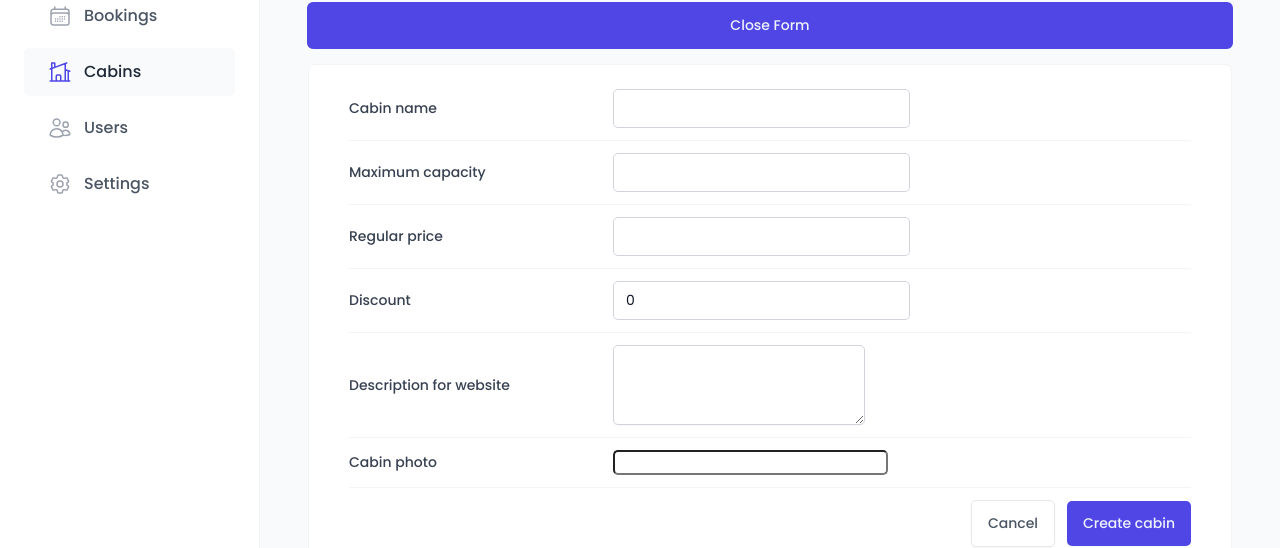
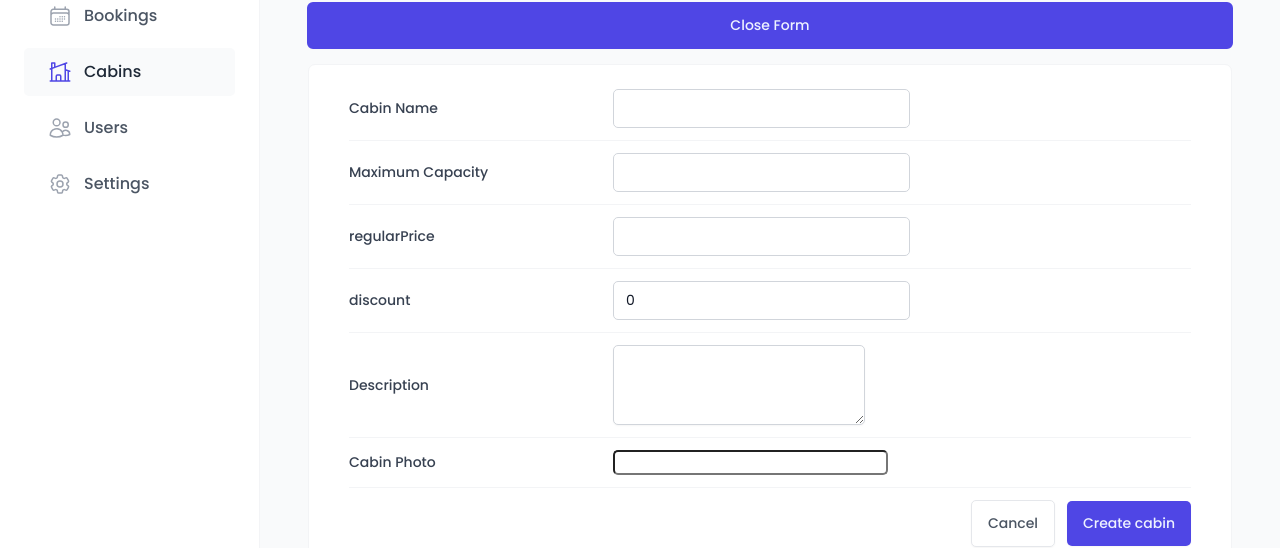
Before and after one commit to solomonadzape95/wild_oasis, a React (Vite) app: page /cabins in a window 1280 px wide. Both pictures are taken after a click on the button "Add new Cabin". Shown: the part 231-779 px from the top of the page. Built offline with nearby package versions, Linux system fonts and the light colour scheme; no server answers; the database is empty; a web font is replaced by a local one.

Commit message:
added form validations

```diff
--- a/src/features/cabins/CreateCabinForm.jsx
+++ b/src/features/cabins/CreateCabinForm.jsx
@@ -10,6 +10,7 @@ import { useForm } from "react-hook-form";
 import toast from "react-hot-toast";
 import { createCabin } from "../../services/apiCabins";
 import { useMutation, useQueryClient } from "@tanstack/react-query";
+import { StyledFormRow } from "../../ui/FormRow";
 
 const FormRow = styled.div`
   display: grid;
@@ -48,7 +49,9 @@ const Error = styled.span`
 `;
 
 function CreateCabinForm() {
-  const { register, handleSubmit, reset } = useForm();
+  const { register, handleSubmit, reset, getValues, formState } = useForm();
+  const { errors } = formState;
+  console.log(errors);
   const queryClient = useQueryClient();
   const { mutate, isLoading: isCreating } = useMutation({
     mutationFn: createCabin,
@@ -73,57 +76,67 @@ function CreateCabinForm() {
   }
   return (
     <Form onSubmit={handleSubmit(onSubmit, onError)}>
-      <FormRow>
-        <Label htmlFor="name">Cabin name</Label>
+      <StyledFormRow label="Cabin Name" error={errors?.name?.message}>
         <Input
           type="text"
           id="name"
-          {...register("name", { required: "This field is required" })}
+          {...register("name", {
+            required: "This field is required",
+          })}
         />
-      </FormRow>
+      </StyledFormRow>
 
-      <FormRow>
-        <Label htmlFor="maxCapacity">Maximum capacity</Label>
+      <StyledFormRow
+        label="Maximum Capacity"
+        error={errors?.maxCapacity?.message}
+      >
         <Input
           type="number"
           id="maxCapacity"
-          {...register("maxCapacity", { required: "This field is required" })}
+          {...register("maxCapacity", {
+            required: "This field is required",
+            min: { value: 1, message: "Capacity should be at least 1" },
+          })}
         />
-      </FormRow>
+      </StyledFormRow>
 
-      <FormRow>
-        <Label htmlFor="regularPrice">Regular price</Label>
+      <StyledFormRow label="regularPrice" error={errors?.regularPrice?.message}>
         <Input
           type="number"
           id="regularPrice"
-          {...register("regularPrice", { required: "This field is required" })}
+          {...register("regularPrice", {
+            required: "This field is required",
+            min: { value: 1, message: "Price should be at least 1" },
+          })}
         />
-      </FormRow>
+      </StyledFormRow>
 
-      <FormRow>
-        <Label htmlFor="discount">Discount</Label>
+      <StyledFormRow label="discount" error={errors?.discount?.message}>
         <Input
           type="number"
           id="discount"
           defaultValue={0}
-          {...register("discount", { required: "This field is required" })}
+          {...register("discount", {
+            required: "This field is required",
+            validate: (value) =>
+              value <= getValues().regularPrice ||
+              "Discount should be less than the regular price",
+          })}
         />
-      </FormRow>
+      </StyledFormRow>
 
-      <FormRow>
-        <Label htmlFor="description">Description for website</Label>
+      <StyledFormRow label="Description" error={errors?.description?.message}>
         <Textarea
           type="number"
           id="description"
           defaultValue=""
           {...register("description", { required: "This field is required" })}
         />
-      </FormRow>
+      </StyledFormRow>
 
-      <FormRow>
-        <Label htmlFor="image">Cabin photo</Label>
+      <StyledFormRow label="Cabin Photo" error={errors?.image?.message}>
         <FileInput id="image" accept="image/*" {...register("image")} />
-      </FormRow>
+      </StyledFormRow>
 
       <FormRow>
         <Button variation="secondary" type="reset">
--- a/src/ui/AppLayout.jsx
+++ b/src/ui/AppLayout.jsx
@@ -5,7 +5,6 @@ import Sidebar from "./Sidebar";
 const Main = styled.main`
   background: var(--color-grey-50);
   padding: 4rem 4.8rem 6.4rem;
-  overflow: scroll;
 `;
 const StyledAppLayout = styled.div`
   display: grid;
--- /dev/null
+++ b/src/ui/FormRow.jsx
@@ -0,0 +1,47 @@
+/* eslint-disable react/prop-types */
+import styled from "styled-components";
+
+const FormRow = styled.div`
+  display: grid;
+  align-items: center;
+  grid-template-columns: 24rem 1fr 1.2fr;
+  gap: 2.4rem;
+
+  padding: 1.2rem 0;
+
+  &:first-child {
+    padding-top: 0;
+  }
+
+  &:last-child {
+    padding-bottom: 0;
+  }
+
+  &:not(:last-child) {
+    border-bottom: 1px solid var(--color-grey-100);
+  }
+
+  &:has(button) {
+    display: flex;
+    justify-content: flex-end;
+    gap: 1.2rem;
+  }
+`;
+
+const Label = styled.label`
+  font-weight: 500;
+`;
+
+const Error = styled.span`
+  font-size: 1.4rem;
+  color: var(--color-red-700);
+`;
+export function StyledFormRow({ label, error, children }) {
+  return (
+    <FormRow>
+      {label && <Label htmlFor={children.props.id}>{label}</Label>}
+      {children}
+      {error && <Error>{error}</Error>}
+    </FormRow>
+  );
+}
```
